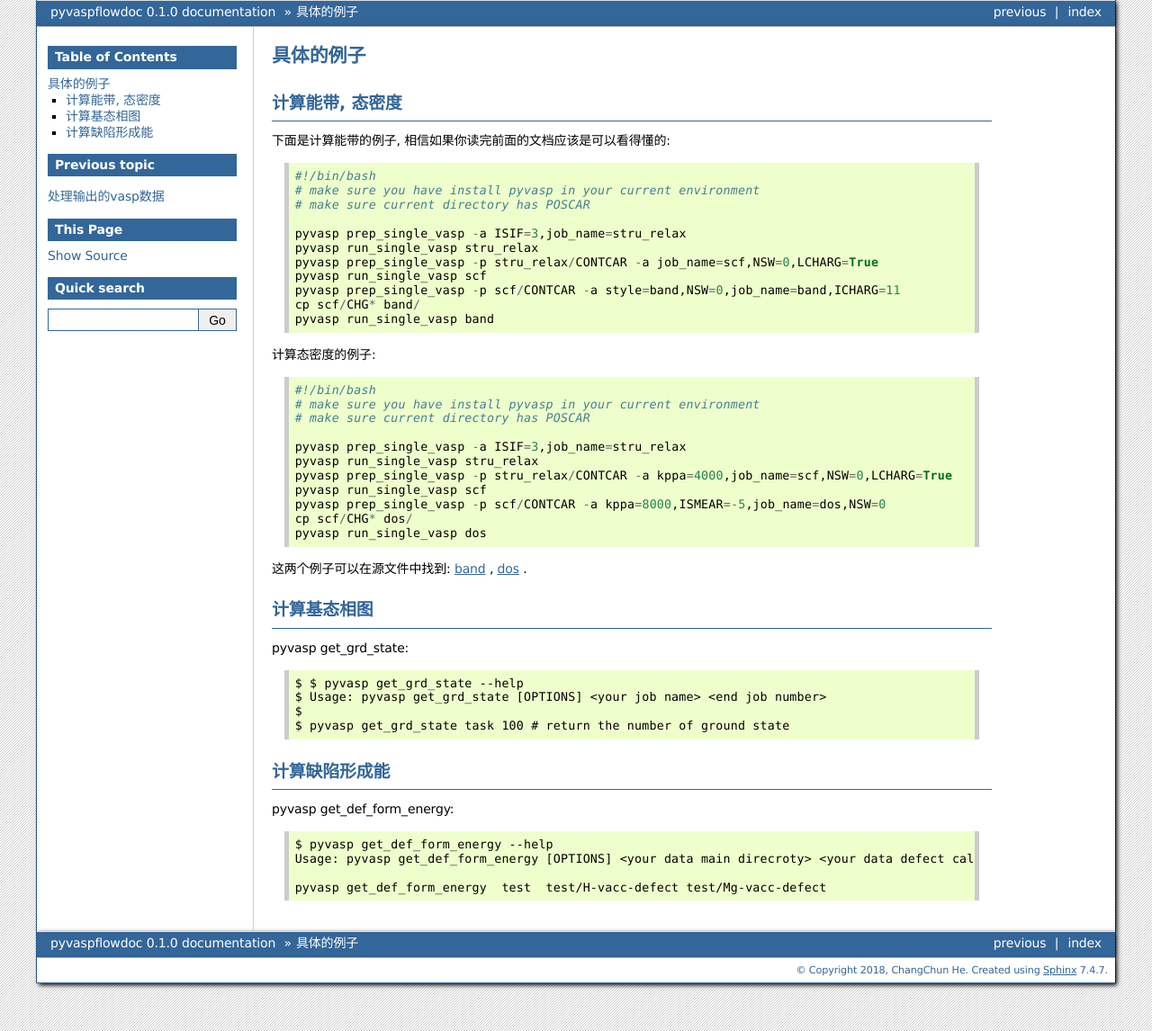
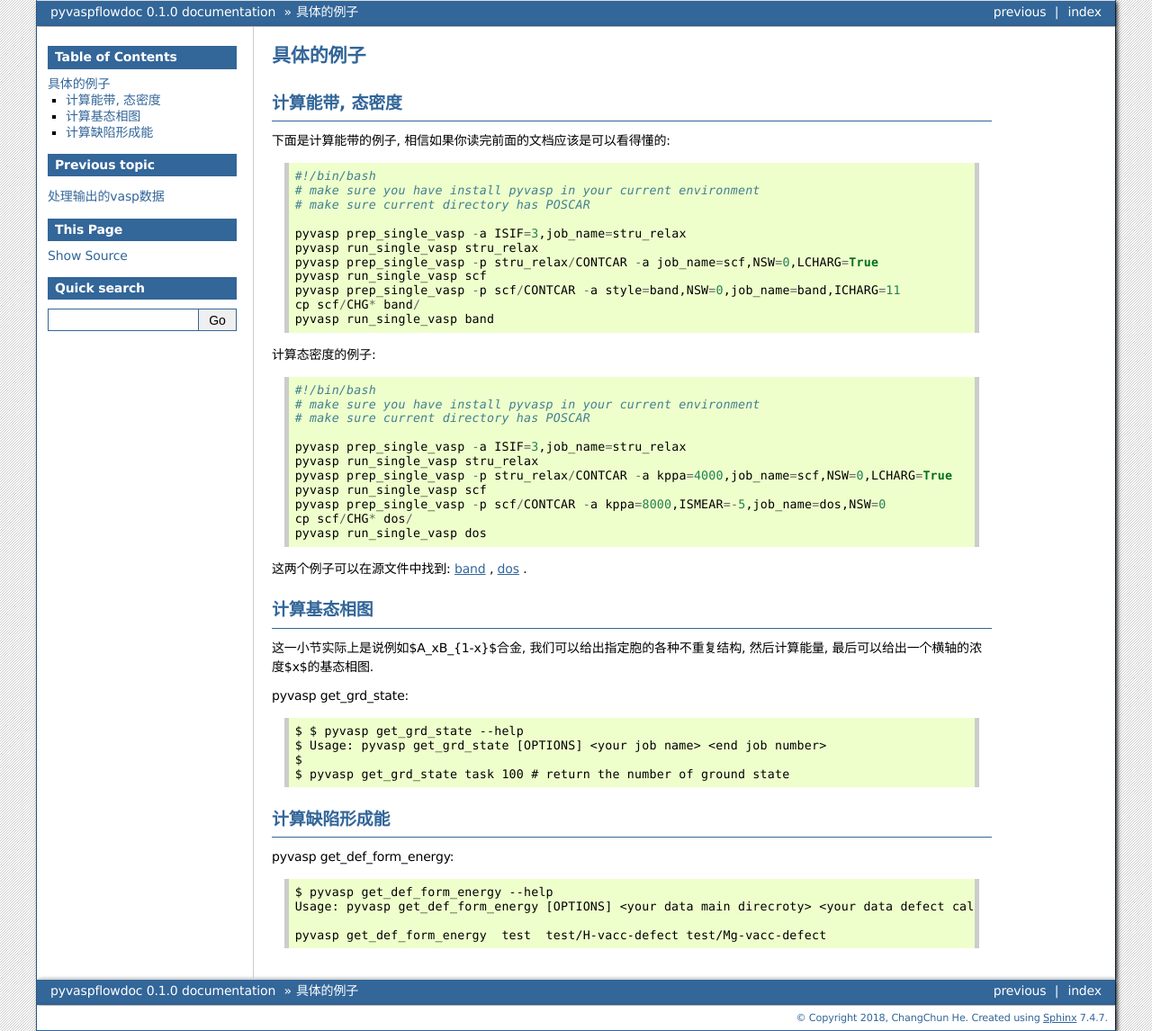
Before and after one commit to ChangChunHe/pyvaspflow, a Sphinx documentation site: the page built from docs/source/example.rst, in a window 1280 px wide. Shown: the whole page at 90% size. Built offline with Sphinx 7.4.7, drawn with Linux system fonts in a browser that asks for light colours.

Commit message:
add grd state description

```diff
--- a/docs/source/example.rst
+++ b/docs/source/example.rst
@@ -40,6 +40,7 @@
 
 计算基态相图
 ============
+这一小节实际上是说例如$A_xB_{1-x}$合金, 我们可以给出指定胞的各种不重复结构, 然后计算能量, 最后可以给出一个横轴的浓度$x$的基态相图.
 
 pyvasp get_grd_state::
 
```
